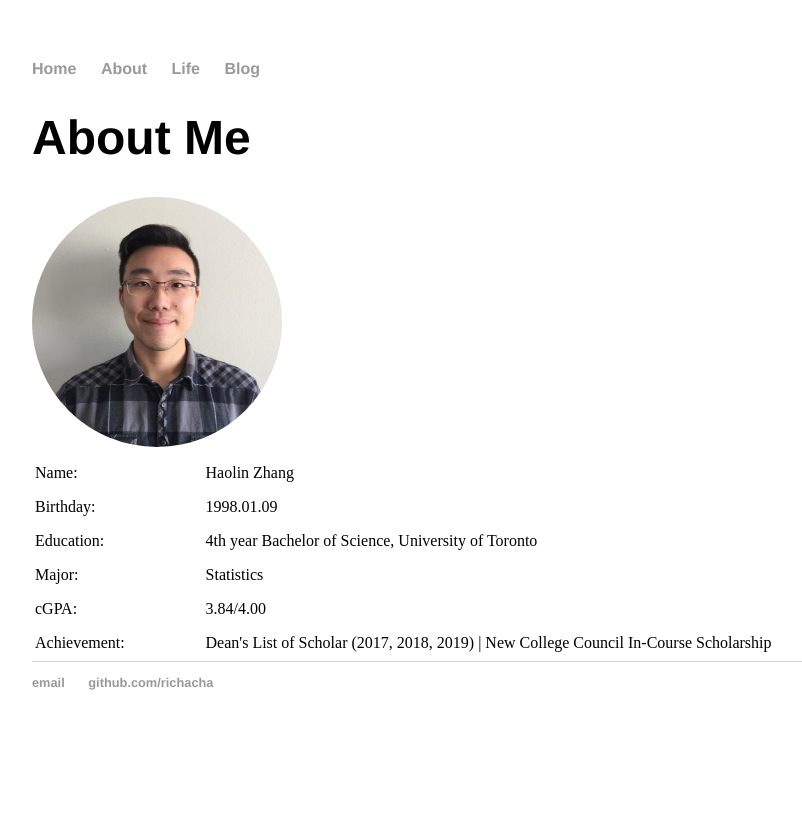
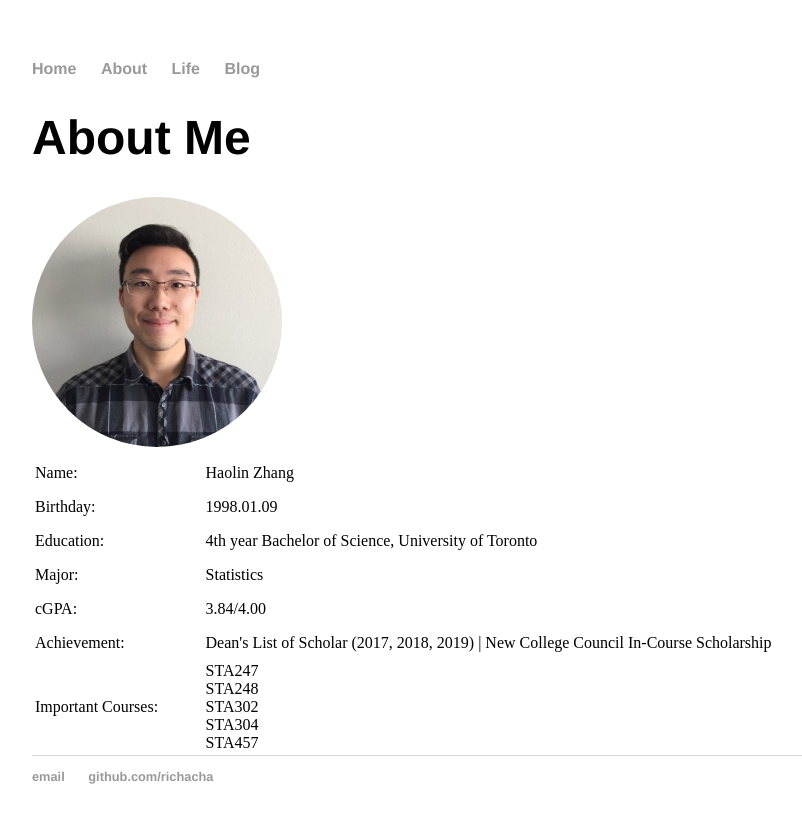
Before and after one commit to Richacha/haolinzhang.github.io, a Jekyll site: the page built from about/index.html, in a window 1280 px wide. Shown: the top 823 px of the page, without its empty margins (160-962 px from the left). Built offline with Jekyll 4.4.1, drawn with Linux system fonts in a browser that asks for light colours.

Commit message:
Update index.html

```diff
--- a/about/index.html
+++ b/about/index.html
@@ -36,6 +36,10 @@ title: About Me
 	<td style="width: 200px; height: 30px;">Achievement:</td>
 	<td style="width: 1000px; height: 30px;">Dean's List of Scholar (2017, 2018, 2019) | New College Council In-Course Scholarship</td>
 	</tr>
+	<td style="width: 200px; height: 30px;">Important Courses:</td>
+	<td style="width: 1000px; height: 30px;">STA247<br/>STA248<br/>STA302<br/>STA304<br/>STA457</td>
+	</tr>
+
 
 	</tbody>
 	</table>
```
